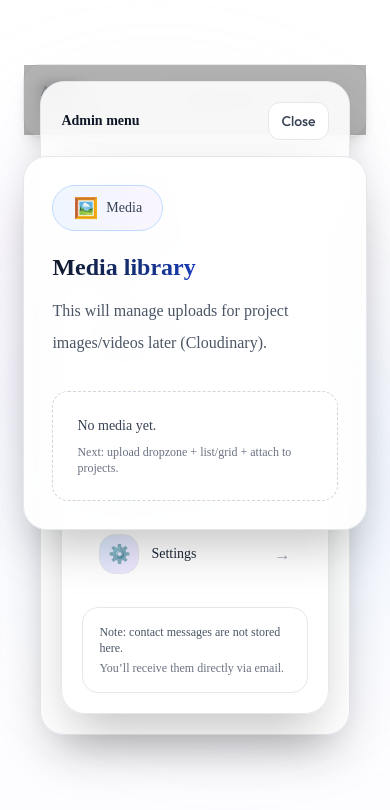
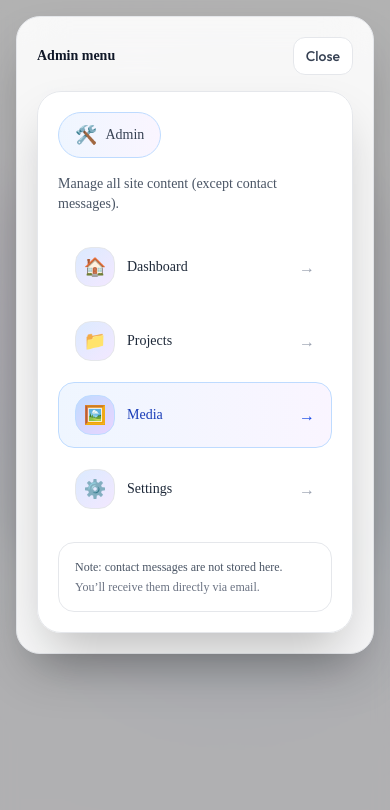
Before and after one commit to emmanuelpam03/Portfolio, a Next.js app: page /admin/media in a window 390 px wide. Both pictures are taken after a click on the heading "Menu". Shown: the top 810 px of the page. Built offline with nearby package versions, Linux system fonts and the light colour scheme; a web font is replaced by a local one.

Commit message:
feat: enhance AdminMobileMenu with portal rendering and toggle state management

```diff
--- a/app/admin/AdminMobileMenu.jsx
+++ b/app/admin/AdminMobileMenu.jsx
@@ -1,11 +1,13 @@
 "use client";
 
-import { useEffect, useRef } from "react";
+import { useEffect, useRef, useState } from "react";
+import { createPortal } from "react-dom";
 
 import AdminSidebar from "@/app/admin/AdminSidebar";
 
 export default function AdminMobileMenu() {
   const detailsRef = useRef(null);
+  const [isOpen, setIsOpen] = useState(false);
 
   useEffect(() => {
     const details = detailsRef.current;
@@ -20,12 +22,19 @@ export default function AdminMobileMenu() {
   }, []);
 
   return (
-    <details ref={detailsRef} className="relative">
-      <summary className="list-none px-4 py-2 rounded-xl border border-gray-200 bg-white text-gray-700 text-sm font-medium hover:bg-gradient-to-r hover:from-blue-50 hover:to-purple-50 transition-all duration-300 cursor-pointer select-none">
+    <details
+      ref={detailsRef}
+      className="relative"
+      onToggle={(e) => setIsOpen(e.currentTarget.open)}
+    >
+      <summary className="list-none px-4 py-2 rounded-xl border border-gray-200 bg-white text-gray-700 text-sm font-medium hover:bg-linear-to-r hover:from-blue-50 hover:to-purple-50 transition-all duration-300 cursor-pointer select-none">
         Menu
       </summary>
 
-      <div className="fixed inset-0 z-50">
+      {typeof document !== "undefined" &&
+        isOpen &&
+        createPortal(
+          <div className="fixed inset-0 z-9999">
             <button
               type="button"
               aria-label="Close menu"
@@ -56,7 +65,6 @@ export default function AdminMobileMenu() {
                   <div
                     className="p-2"
                     onClick={() => {
-                  // Close after selecting a navigation item
                       if (detailsRef.current) detailsRef.current.open = false;
                     }}
                   >
@@ -65,7 +73,9 @@ export default function AdminMobileMenu() {
                 </div>
               </div>
             </div>
-      </div>
+          </div>,
+          document.body,
+        )}
     </details>
   );
 }
```
Lines whose indentation alone changed are shown as unchanged.
